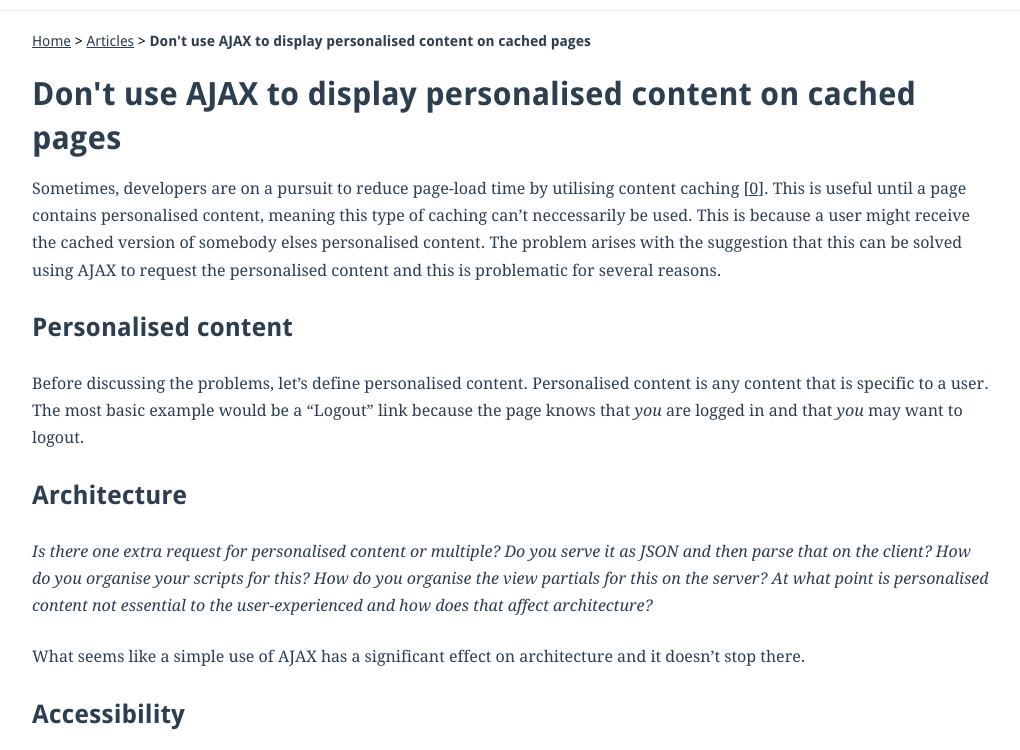
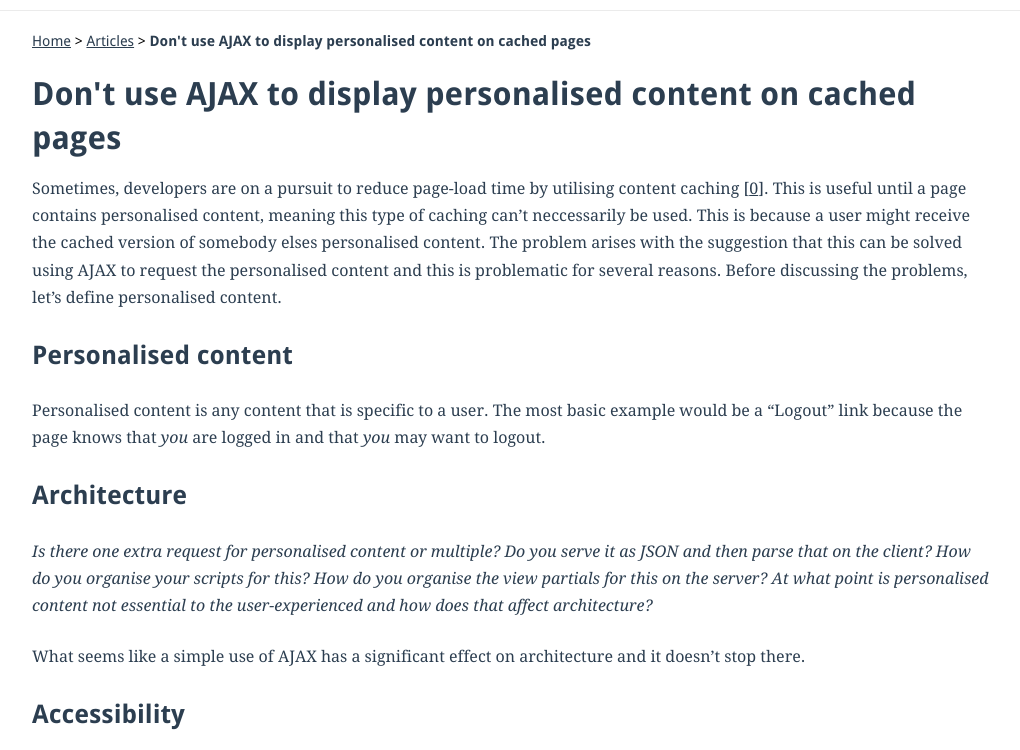
Before and after one commit to adamsilver/adamsilver.io-jekyll, a Jekyll site: the page built from _posts/2014-12-29-dont-use-ajax-to-display-personalised-content-on-cached-pages.md, in a window 1280 px wide and 900 px high, cut to the strip 150-900 px from the top of the window. Shown: the whole strip, without its empty margins (128-1148 px from the left). Built offline with Jekyll 4.4.1, drawn with Linux system fonts in a browser that asks for light colours; Markdown is read by kramdown in place of the engine named in the settings.

Commit message:
reorg article

```diff
--- a/_posts/2014-12-29-dont-use-ajax-to-display-personalised-content-on-cached-pages.md
+++ b/_posts/2014-12-29-dont-use-ajax-to-display-personalised-content-on-cached-pages.md
@@ -5,11 +5,11 @@ date:   2014-12-29 09:00:01
 categories: js
 ---
 
-Sometimes, developers are on a pursuit to reduce page-load time by utilising content caching [[0](#ref0)]. This is useful until a page contains personalised content, meaning this type of caching can't neccessarily be used. This is because a user might receive the cached version of somebody elses personalised content. The problem arises with the suggestion that this can be solved using AJAX to request the personalised content and this is problematic for several reasons.
+Sometimes, developers are on a pursuit to reduce page-load time by utilising content caching [[0](#ref0)]. This is useful until a page contains personalised content, meaning this type of caching can't neccessarily be used. This is because a user might receive the cached version of somebody elses personalised content. The problem arises with the suggestion that this can be solved using AJAX to request the personalised content and this is problematic for several reasons. Before discussing the problems, let's define personalised content.
 
 ## Personalised content
 
-Before discussing the problems, let's define personalised content. Personalised content is any content that is specific to a user. The most basic example would be a "Logout" link because the page knows that *you* are logged in and that *you* may want to logout.
+Personalised content is any content that is specific to a user. The most basic example would be a "Logout" link because the page knows that *you* are logged in and that *you* may want to logout.
 
 ## Architecture
 
```
